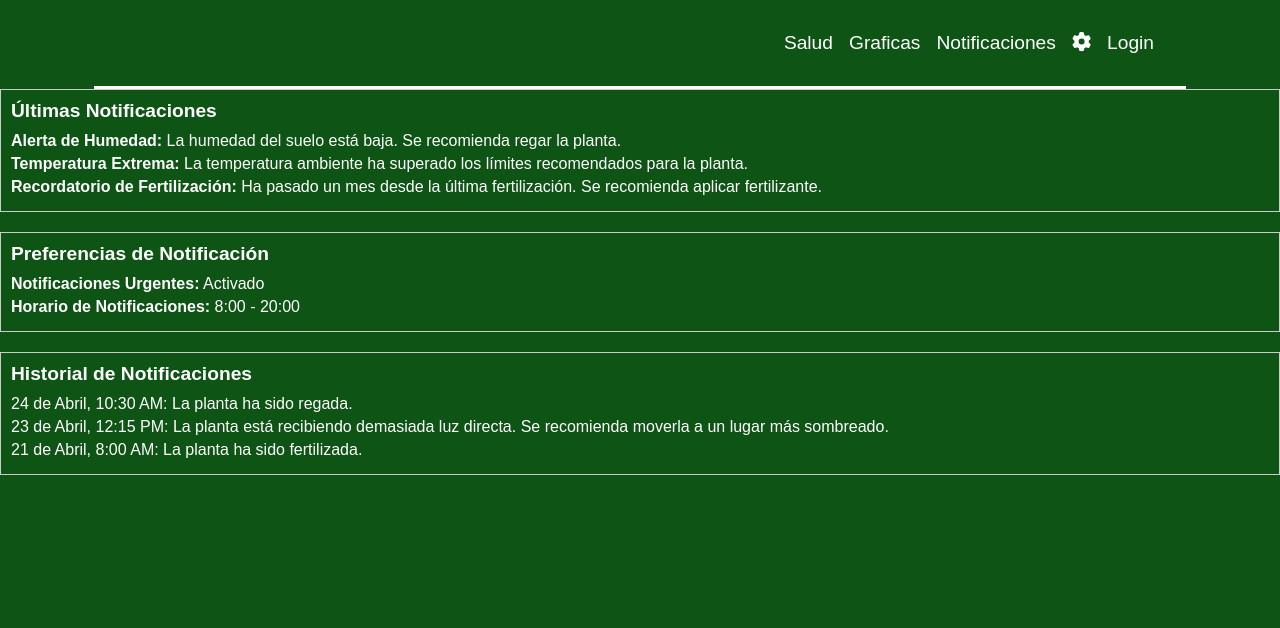
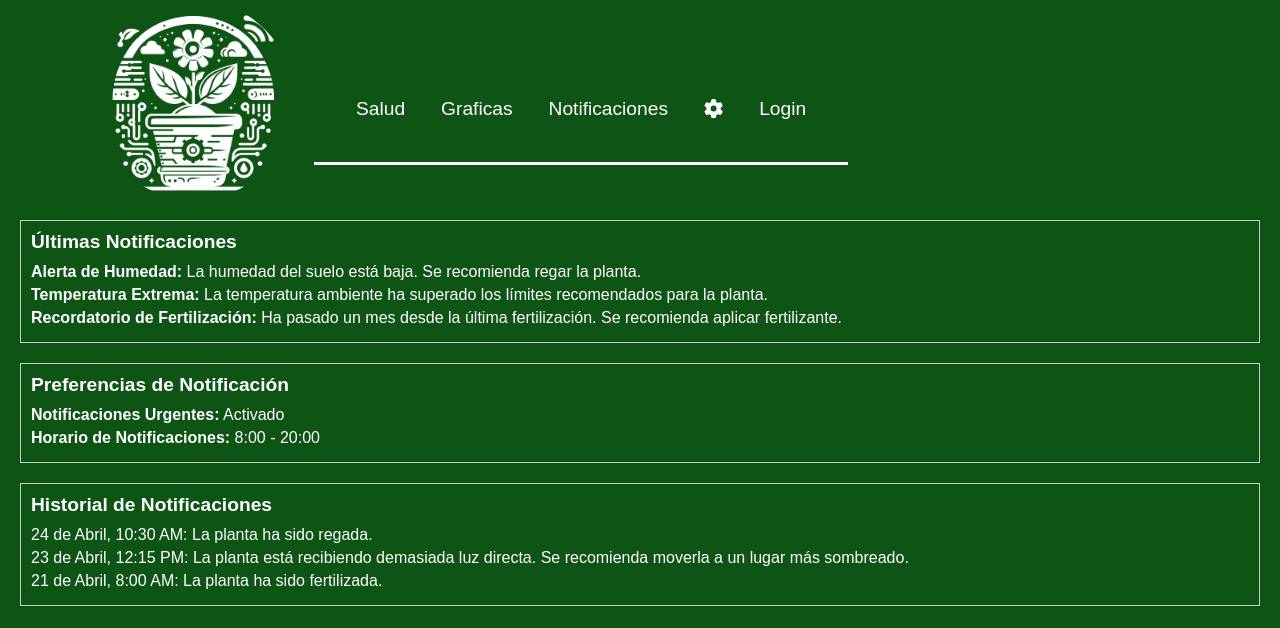
Before and after one commit to FJMoralB/CannaPotCasa, a React (Vite) app: page /Notificaciones in a window 1280 px wide. Shown: the top 628 px of the page. Built offline with nearby package versions, Linux system fonts and the light colour scheme.

Commit message:
nueva modificacion

```diff
--- a/src/components/NavBar.css
+++ b/src/components/NavBar.css
@@ -1,5 +1,17 @@
 .container {
   position: relative; /* Establece el contenedor principal con posicionamiento relativo para facilitar el posicionamiento de elementos hijos */
+  display: flex; /* Utiliza el modelo de caja flexible para organizar los elementos hijos */
+  align-items: center; /* Alinea los elementos hijos verticalmente en el contenedor */
+}
+
+.img {
+  width: 100%;
+  /* La imagen ocupa el ancho completo del contenedor */
+  max-width: 200px;
+  /* Ancho máximo de la imagen */
+  border-radius: 50%;
+  /* Borde redondeado para que la imagen sea circular */
+  margin-right: 20px; /* Espacio entre el logo y la barra de navegación */
 }
 
 .navbar {
--- a/src/components/NavBar.jsx
+++ b/src/components/NavBar.jsx
@@ -2,7 +2,8 @@ import React, { useState } from 'react';
 import { Link } from 'react-router-dom';
 import { FontAwesomeIcon } from '@fortawesome/react-fontawesome';
 import { faCog } from '@fortawesome/free-solid-svg-icons';
-
+import './NavBar.css';
+import logo from '../assets/image.png';
 function NavBar() {
   const [menuOpen, setMenuOpen] = useState(false);
   const [showSubMenu, setShowSubMenu] = useState(false);
@@ -21,6 +22,8 @@ function NavBar() {
 
   return (
     <div className="container">
+
+      <img className='img' src={logo} alt="" srcset="" />
       <nav className={`navbar ${menuOpen ? 'open' : ''}`}>
         <div className={`menu-icon ${menuOpen ? 'open' : ''}`} onClick={toggleMenu}>
           <div className="menu-icon-line"></div>
--- a/src/components/Notificaciones.css
+++ b/src/components/Notificaciones.css
@@ -2,12 +2,31 @@
     display: flex;
     flex-direction: column;
     gap: 20px;
+    margin: 20px;
   }
 
   .seccion {
     border: 1px solid #ccc;
     padding: 10px;
+    max-height: 200px; /* Altura máxima para mostrar el contenido antes de que aparezca el desplazamiento */
+    overflow-y: auto; /* Habilita el desplazamiento vertical cuando el contenido excede la altura máxima */
   }
+
+  /* Estilos personalizados para el scrollbar */
+  .seccion::-webkit-scrollbar {
+    width: 8px; /* Ancho del scrollbar */
+  }
+
+  .seccion::-webkit-scrollbar-thumb {
+    background-color: rgba(0, 0, 0, 0.2); /* Color del scrollbar thumb */
+    border-radius: 10px; /* Radio de borde del scrollbar thumb */
+  }
+
+  .seccion::-webkit-scrollbar-track {
+    background-color: transparent; /* Color del track del scrollbar */
+  }
+
+
 
   .seccion h2 {
     font-size: 1.2rem;
```
Also changed, not shown: src/assets/image.png (added). Lines whose indentation alone changed are shown as unchanged.
